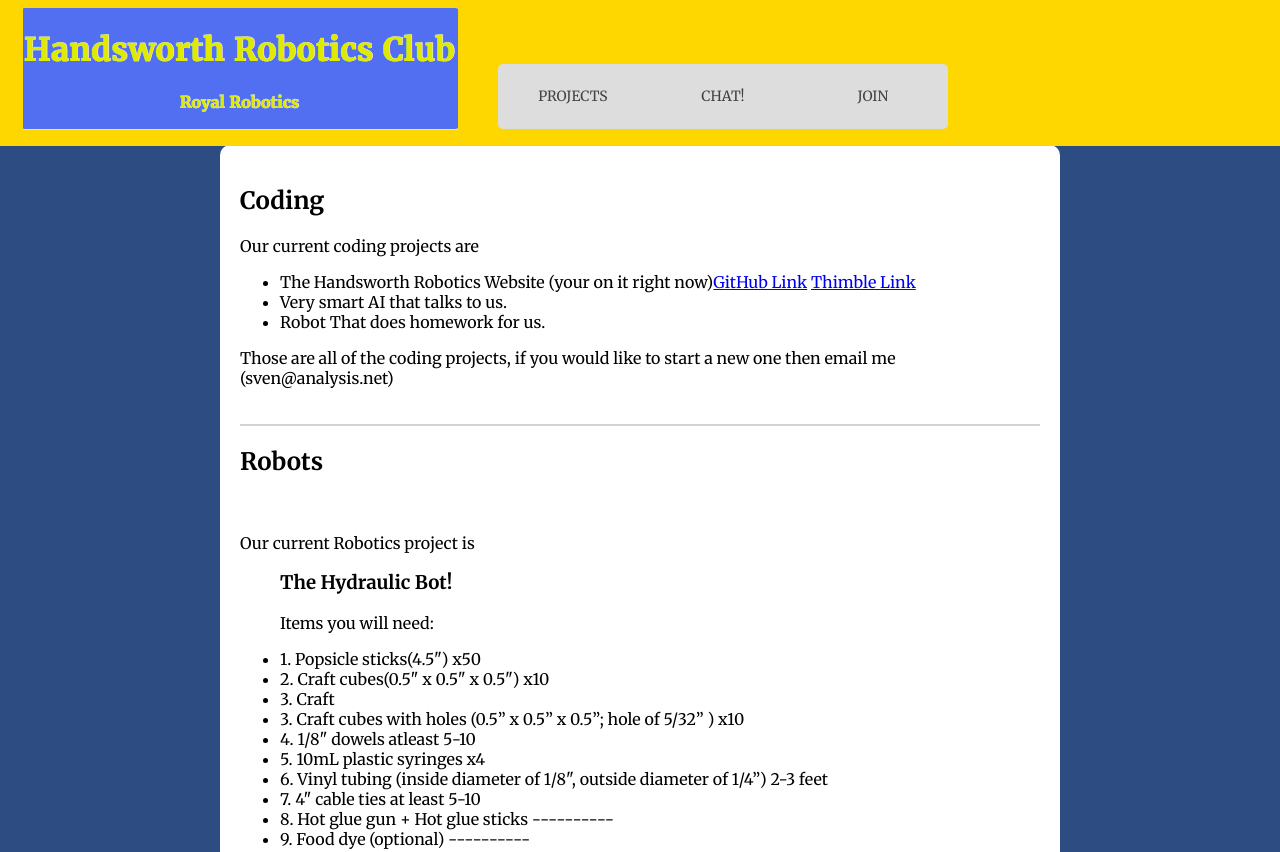
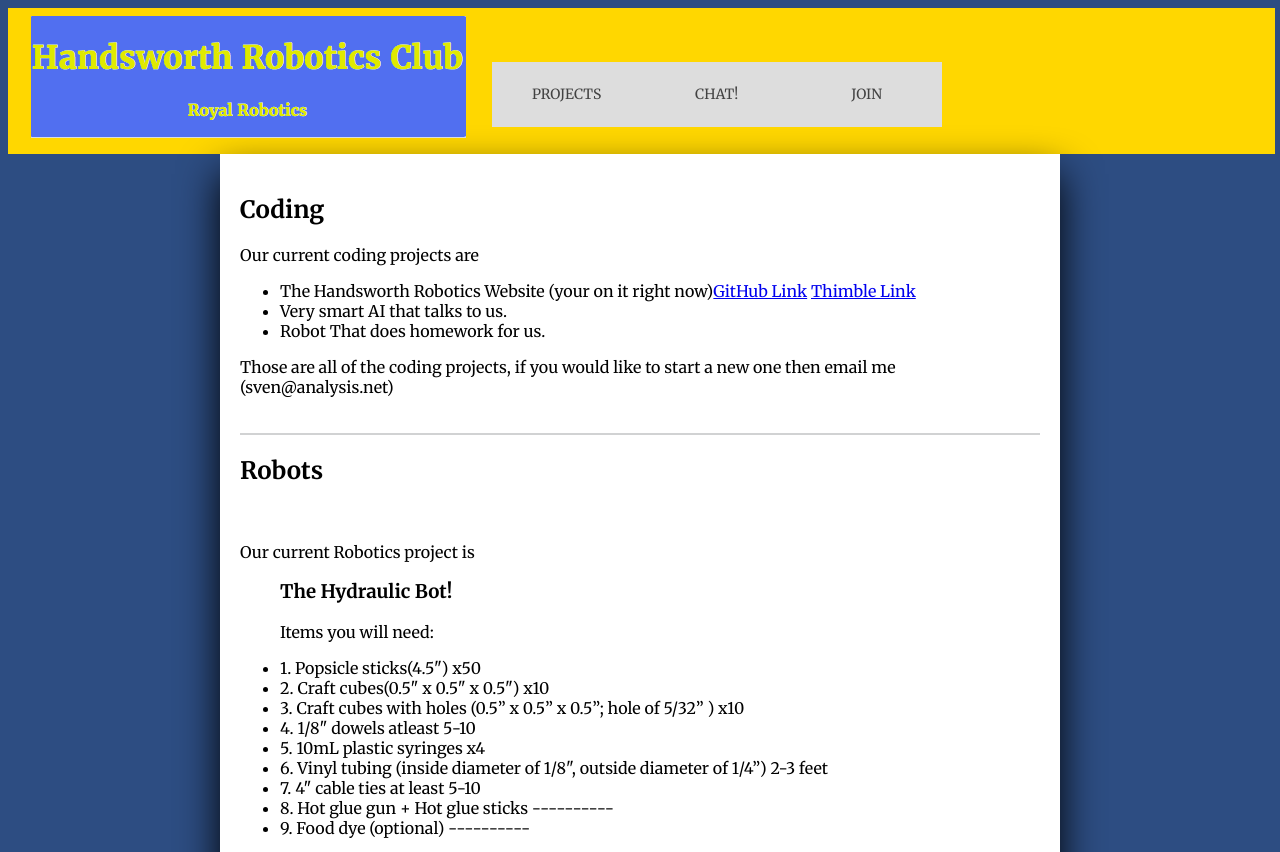
Before and after one commit to svenweb/HandsWorth-Robotics-Club-Site, a plain HTML site: page HandsworthRobotics/INDEX(homepage)/pj.html in a window 1280 px wide. Shown: the top 852 px of the page. Drawn offline with Linux system fonts and the light colour scheme.

Commit message:
Made box shadow lit and fixed little things

```diff
--- a/HandsworthRobotics/INDEX(homepage)/index.css
+++ b/HandsworthRobotics/INDEX(homepage)/index.css
@@ -8,14 +8,13 @@ body {
 
   header {
     height:130px;
-  width:100%;
+    width:99%;
     background:gold;
-  padding:10px;
-  position:relative;
-  border:10px;
-  top:0;
-  left:0;
+    padding:8px;
+    position:static;
+    margin:none;
   }
+
 /* the HSS robotics club logo in the top right*/
 .logo{
   margin-left:15px;
@@ -91,7 +90,6 @@ li:hover > ul.drop-menu li {
 .wrapper {
   clear: both;
   margin: 0 auto;
-    top:0;
   margin-top: 0px;
   margin-right: auto;
   margin-bottom: 0px;
@@ -99,11 +97,11 @@ li:hover > ul.drop-menu li {
   max-width: 800px;
   width: 940px;
   height:1000px;
-    background-color:#f9f9f9;
-    padding:15px;
+  background-color:white;
+  padding:20px;
   border-bottom-left-radius: 10px;
   border-bottom-right-radius: 10px;
-    box-shadow: 1px 1px 35px 1px black;
+  box-shadow: 0px 20px 40px  black;
 
   }
 /*All paragraph styling */
--- a/HandsworthRobotics/INDEX(homepage)/pj.css
+++ b/HandsworthRobotics/INDEX(homepage)/pj.css
@@ -3,21 +3,19 @@
 
   body {
     background-color: #2d4d82;
-    margin-top:100px;
     font-family: 'Merriweather', sans-serif;
+    margin:none;
     }
 
   header {
     height:130px;
-    width:100%;
+    width:99%;
     background:gold;
     top:0;
     left:0;
     padding:8px;
-    margin-bottom: 10px;
-    position:fixed;
-    border:10px;
-  }
+    position:static;
+    }
 
   .logo{
     margin-left:15px;
@@ -30,7 +28,7 @@
 
   nav {
     text-align: center;
-    margin-top: 40px;
+    margin-top: 30px;
     margin-right:300px;
     z-index: 5;
   }
@@ -39,8 +37,6 @@
     padding: 0;
     display:inline-block;
     background: #ddd;
-    border-radius: 5px;
-
   }
   nav > ul > li {
     float: left;
@@ -87,7 +83,7 @@
   .wrapper {
       clear: both;
       margin: 0 auto;
-      margin-top: 145px;
+      margin-top:0px;
       margin-right: auto;
       margin-bottom: 0px;
       margin-left: auto;
@@ -96,9 +92,11 @@
       height:100%;
       background-color:white;
       padding:20px;
-      border-radius: 10px;
+      border-bottom-left-radius: 10px;
+      border-bottom-right-radius: 10px;
+      box-shadow: 0px 20px 40px  black;
 
-    }
+       }
 
 
 .divider {
--- a/HandsworthRobotics/INDEX(homepage)/pj.html
+++ b/HandsworthRobotics/INDEX(homepage)/pj.html
@@ -51,8 +51,8 @@
 
 <p>Those are all of the coding projects, if you would like to start a new one then email me (sven@analysis.net)</p>
 <br>
-<div class="divider"> </div>
-<h2 id="robots" style='padding:none;'>Robots</h2>
+    <div id='robot' class="divider"> </div>
+    <h2 style='padding:none;'>Robots</h2>
     <br>
     <p>Our current Robotics project is</p>
     <ul>
@@ -61,7 +61,6 @@
       <p>Items you will need:</p>
       <li>1. Popsicle sticks(4.5") x50</li>
       <li>2. Craft cubes(0.5" x 0.5" x 0.5") x10</li>
-  <li>3. Craft</li>
       <li>3. Craft cubes with holes (0.5” x 0.5” x 0.5”; hole of 5/32” ) x10</li>
       <li>4. 1/8" dowels atleast 5-10</li>
       <li>5. 10mL plastic syringes x4</li>
@@ -85,6 +84,19 @@ syringes that are for cough syrup - helpful to mention that this is for a hydrau
     <a href="https://www.youtube.com/watch?v=P2r9U4wkjcc">https://www.youtube.com/watch?v=P2r9U4wkjcc</a>
 
 
+          <div style='margin-top:30px;'class="divider"></div>
+        <h2 id='lego'>Lego!</h2>
+
+        <p> Currently the only Lego Projects is the kit that we build im not sure what it is called but i will get that information soon.</p>
+        <ul>
+
+          <li>Lego kit we build together.</li>
+
+        </ul2
+
+
+
+
 </div>
 
 
```
Also changed, not shown: HandsworthRobotics/INDEX(homepage)/index.html (+3 -3 lines). Lines whose indentation alone changed are shown as unchanged.
